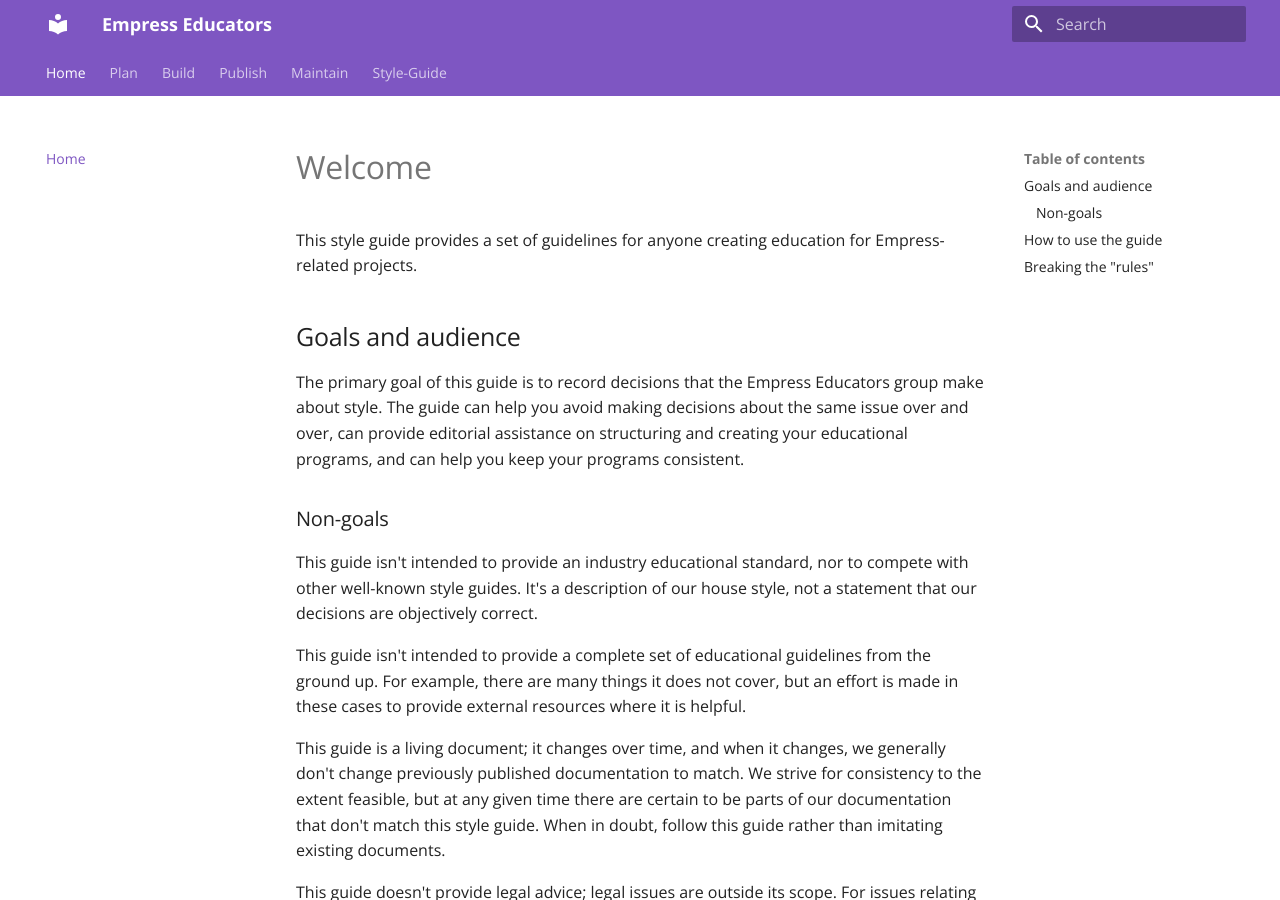
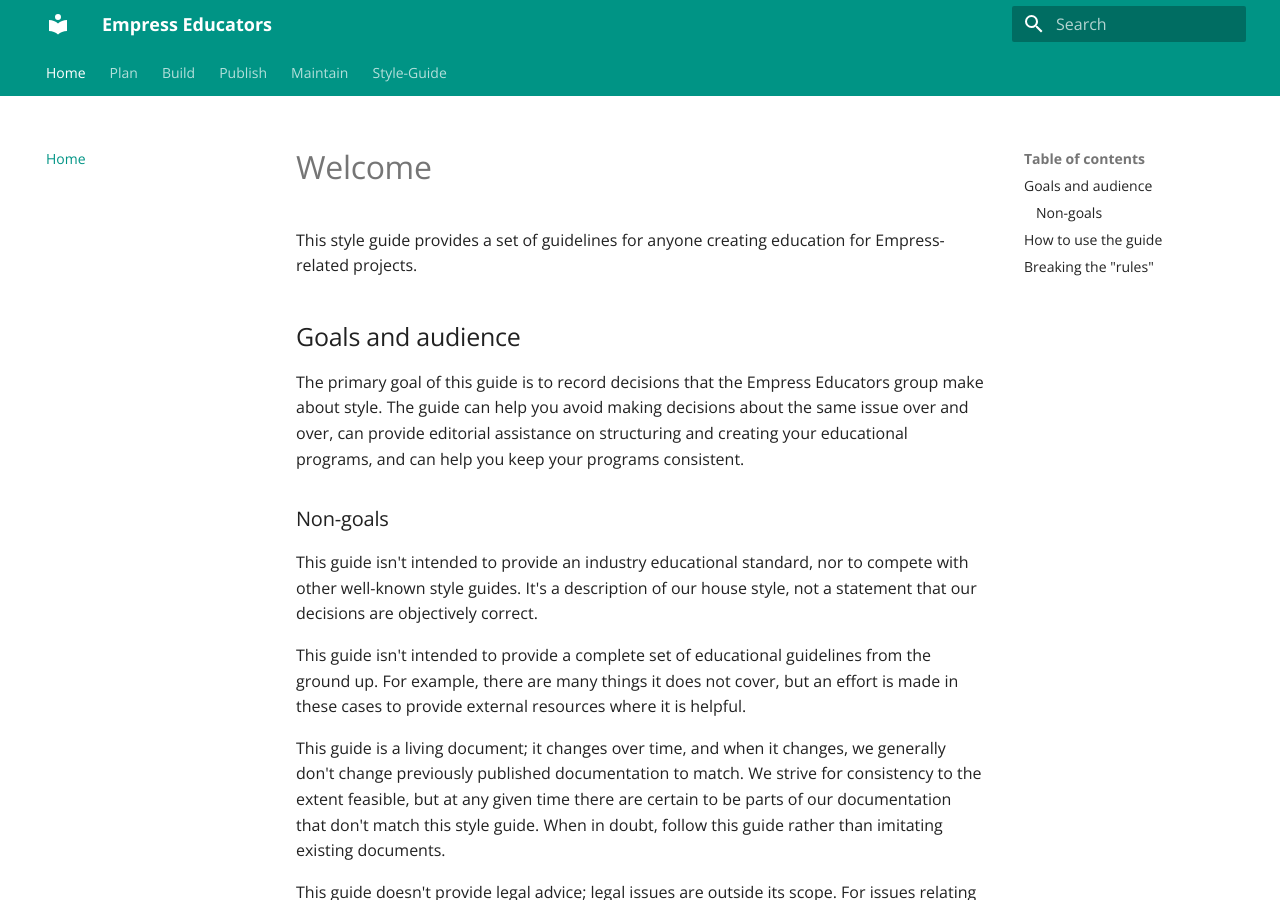
Before and after one commit to EmpressEducation/empress-educators, an MkDocs documentation site: the page built from docs/index.md, in a window 1280 px wide and 900 px high. Built offline with MkDocs 1.6.1 and Material for MkDocs 9.7.7, drawn with Linux system fonts in a browser that asks for light colours.

Commit message:
purple to teal color

```diff
--- a/mkdocs.yml
+++ b/mkdocs.yml
@@ -17,8 +17,8 @@ theme:
   name: 'material'
   language: 'en'
   palette:
-    primary: 'deep purple'
-    accent: 'indigo'
+    primary: 'Teal'
+    accent: 'Teal'
   feature:
     tabs: true
   font:
```
Also changed, not shown: site/index.html, site/search/search_index.json, site/sitemap.xml, 1 other file.
